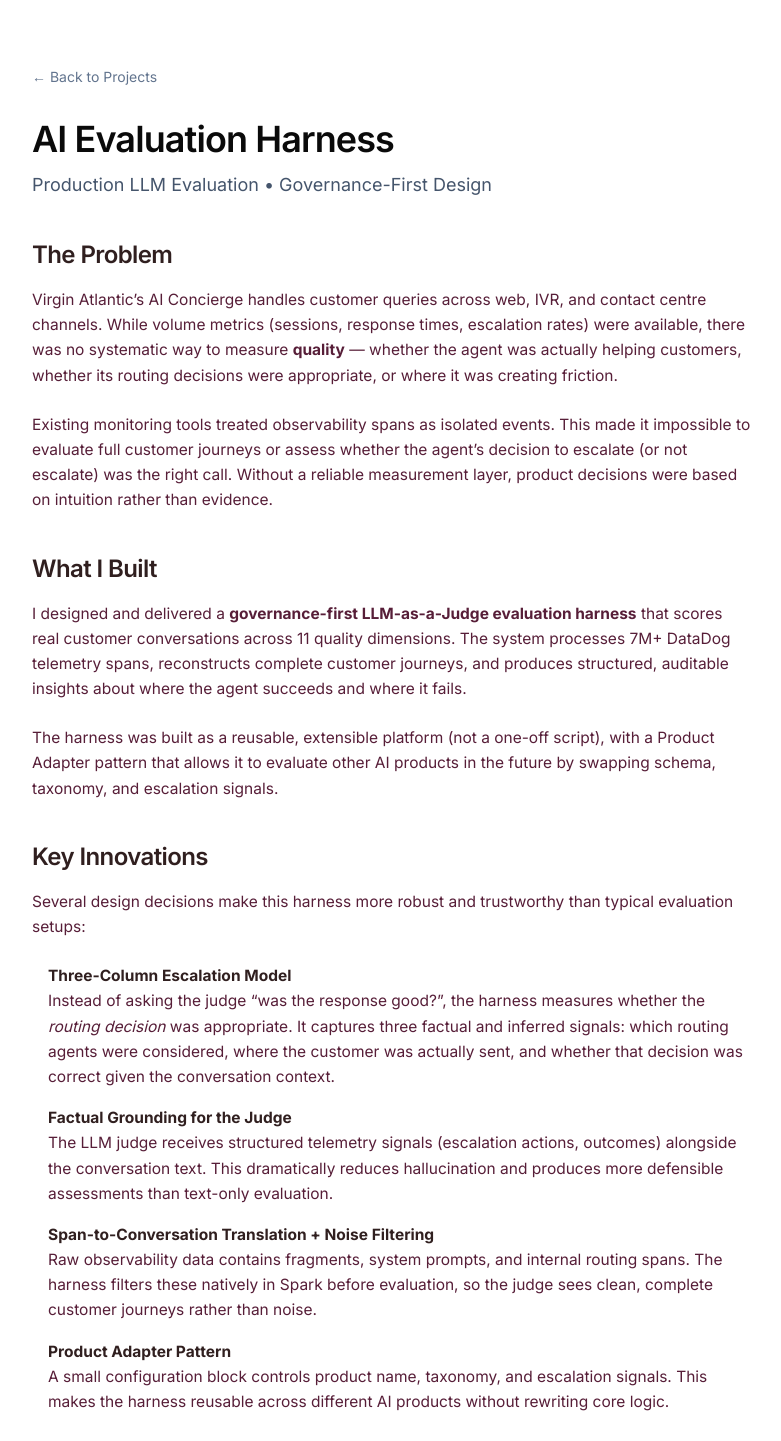
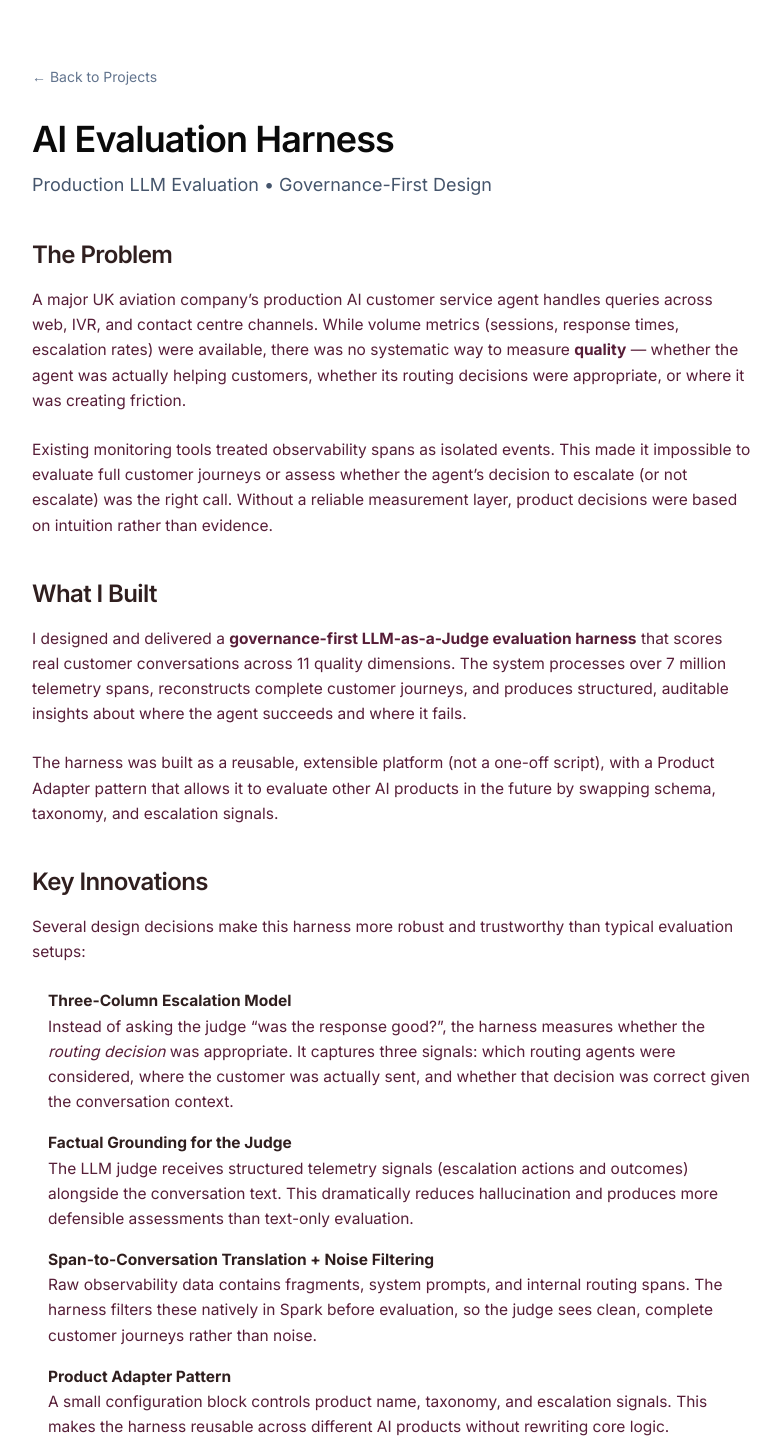
Before and after one commit to dynamicsofanaisteroid/farah-zamir-portfolio, a Next.js app: page /projects/evaluation-harness in a window 1280 px wide. Shown: the top 1441 px of the page, without its empty margins (248-1029 px from the left). Built offline with nearby package versions, Linux system fonts and the light colour scheme.

Commit message:
removed Virgin from the Harness writeup

```diff
--- a/app/projects/evaluation-harness/page.tsx
+++ b/app/projects/evaluation-harness/page.tsx
@@ -15,10 +15,11 @@ export default function EvaluationHarnessPage() {
         <h2 className="text-2xl font-semibold tracking-tight text-[#301f1f] mt-8 mb-4">The Problem</h2>
 
         <p>
-          Virgin Atlantic’s AI Concierge handles customer queries across web, IVR, and contact centre channels.
-          While volume metrics (sessions, response times, escalation rates) were available, there was no
-          systematic way to measure <strong>quality</strong> — whether the agent was actually helping customers,
-          whether its routing decisions were appropriate, or where it was creating friction.
+          A major UK aviation company’s production AI customer service agent handles queries across web, IVR,
+          and contact centre channels. While volume metrics (sessions, response times, escalation rates) were
+          available, there was no systematic way to measure <strong>quality</strong> — whether the agent was
+          actually helping customers, whether its routing decisions were appropriate, or where it was creating
+          friction.
         </p>
 
         <p>
@@ -35,7 +36,7 @@ export default function EvaluationHarnessPage() {
 
         <p>
           I designed and delivered a <strong>governance-first LLM-as-a-Judge evaluation harness</strong> that
-          scores real customer conversations across 11 quality dimensions. The system processes 7M+ DataDog
+          scores real customer conversations across 11 quality dimensions. The system processes over 7 million
           telemetry spans, reconstructs complete customer journeys, and produces structured, auditable insights
           about where the agent succeeds and where it fails.
         </p>
@@ -58,11 +59,11 @@ export default function EvaluationHarnessPage() {
         <div className="space-y-4 pl-4">
           <div>
             <strong className="text-[#301f1f]">Three-Column Escalation Model</strong><br />
-            Instead of asking the judge “was the response good?”, the harness measures whether the <em>routing decision</em> was appropriate. It captures three factual and inferred signals: which routing agents were considered, where the customer was actually sent, and whether that decision was correct given the conversation context.
+            Instead of asking the judge “was the response good?”, the harness measures whether the <em>routing decision</em> was appropriate. It captures three signals: which routing agents were considered, where the customer was actually sent, and whether that decision was correct given the conversation context.
           </div>
           <div>
             <strong className="text-[#301f1f]">Factual Grounding for the Judge</strong><br />
-            The LLM judge receives structured telemetry signals (escalation actions, outcomes) alongside the conversation text. This dramatically reduces hallucination and produces more defensible assessments than text-only evaluation.
+            The LLM judge receives structured telemetry signals (escalation actions and outcomes) alongside the conversation text. This dramatically reduces hallucination and produces more defensible assessments than text-only evaluation.
           </div>
           <div>
             <strong className="text-[#301f1f]">Span-to-Conversation Translation + Noise Filtering</strong><br />
```
